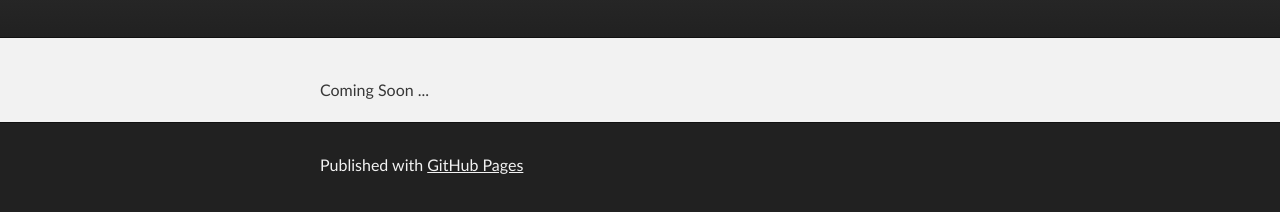
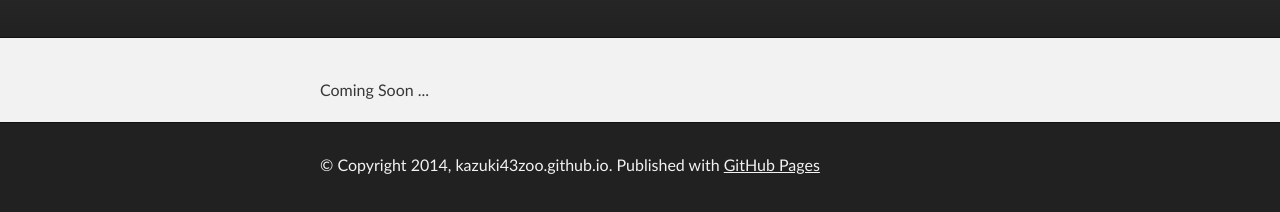
Before and after one commit to kazuki43zoo/kazuki43zoo.github.io, a plain HTML site: page index.html in a window 1280 px wide. Shown: the part 136-348 px from the top of the page. Drawn offline with Linux system fonts and the light colour scheme.

Commit message:
Update index.html

```diff
--- a/index.html
+++ b/index.html
@@ -34,7 +34,7 @@
     <!-- FOOTER  -->
     <div id="footer_wrap" class="outer">
       <footer class="inner">
-        <p>Published with <a href="http://pages.github.com">GitHub Pages</a></p>
+        <p>© Copyright 2014, kazuki43zoo.github.io. Published with <a href="http://pages.github.com">GitHub Pages</a></p>
       </footer>
     </div>
 
```
